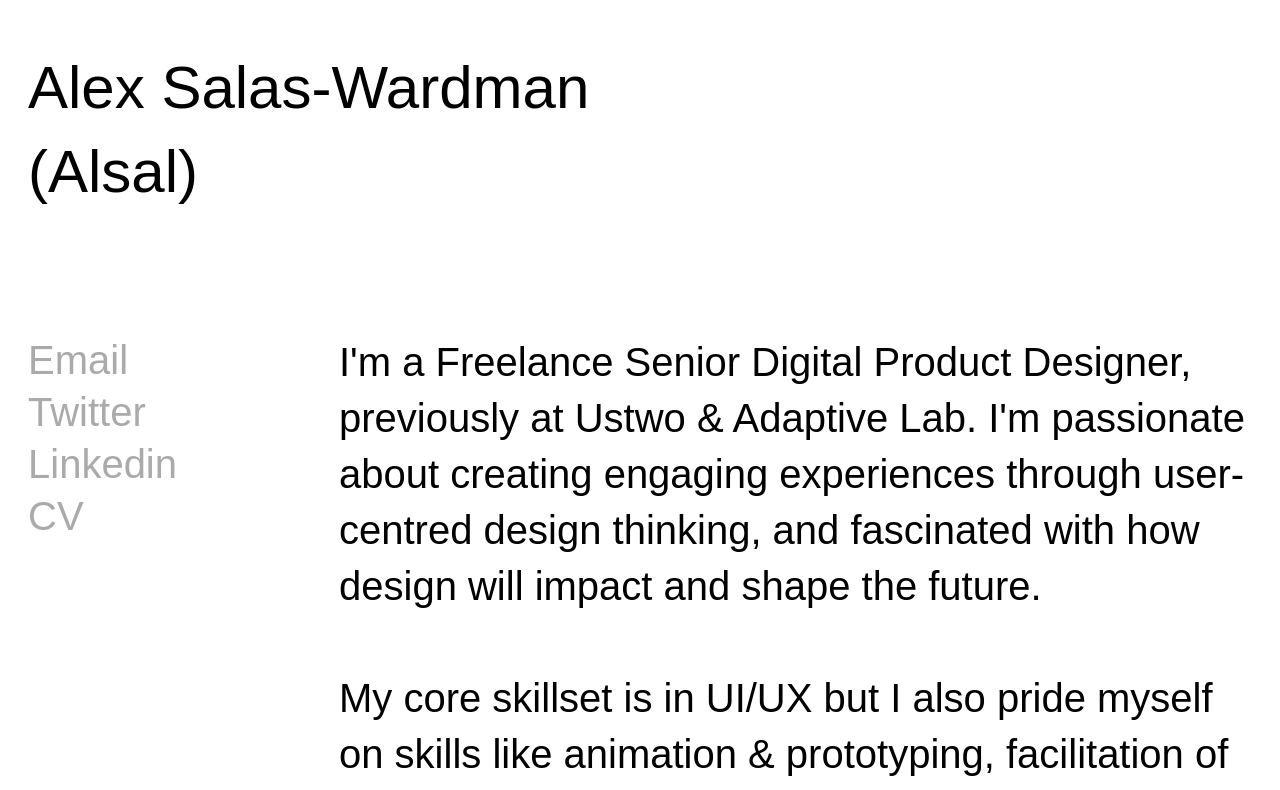
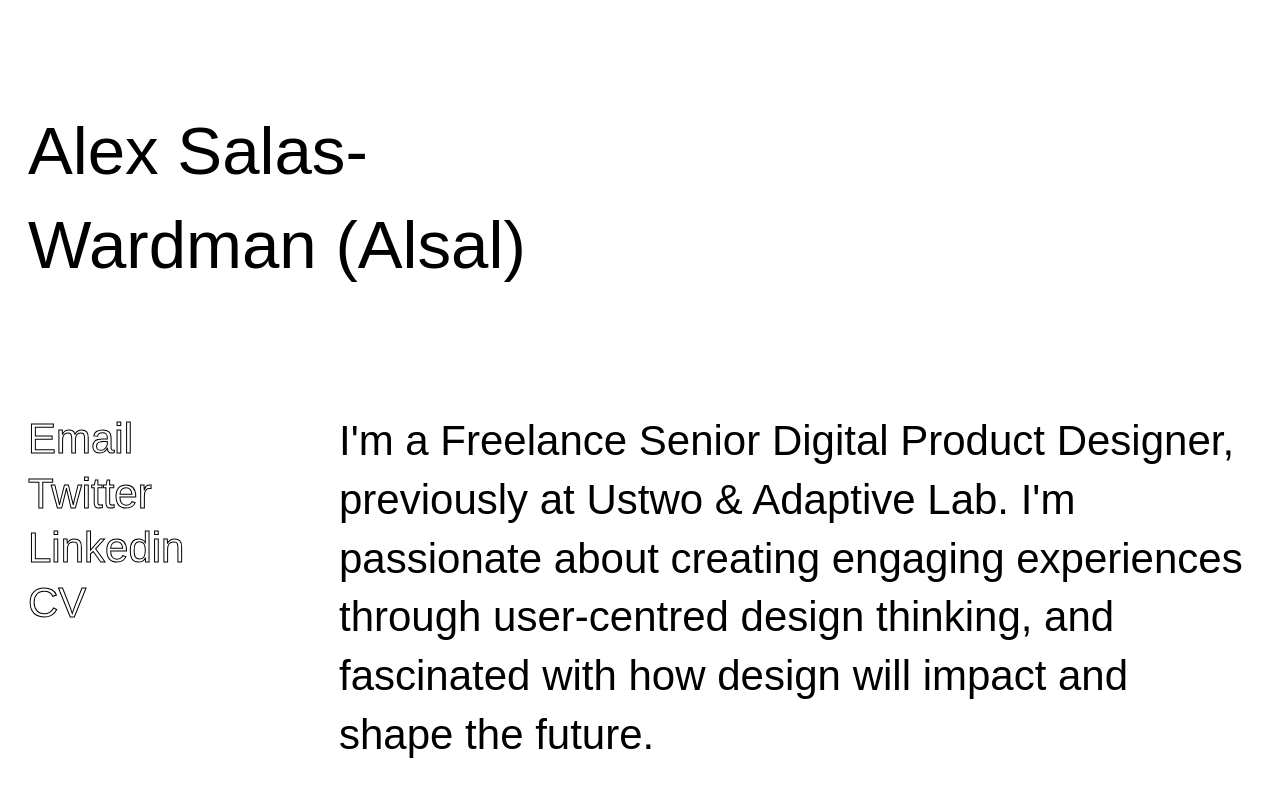
Before and after one commit to alexsalaswardman/alexsalaswardman.github.io, a plain HTML site: page index.html in a window 1280 px wide. Shown: the part 1519-2309 px from the top of the page. Drawn offline with Linux system fonts and the light colour scheme.

Commit message:
updated text

```diff
--- a/style.css
+++ b/style.css
@@ -6,7 +6,7 @@ html{
 }
 
 h1{
-  font-size: 1.5em;
+  font-size: 1.6em;
   font-weight: 200;
   line-height: 1.4em;
   margin: 0;
@@ -37,7 +37,7 @@ h2{
 
 body{
   color: #000;
-  font-size: 40px;
+  font-size: 42px;
   font-family: sans-serif;
   font-weight: 200;
   text-align: left;
@@ -45,8 +45,9 @@ body{
 }
 
 a:link, a:visited {
-  color: #aaa;
+  color: #fff;
   text-decoration: none;
+  -webkit-text-stroke: 1px black;
 }
 
 a:hover, a:active {
```
